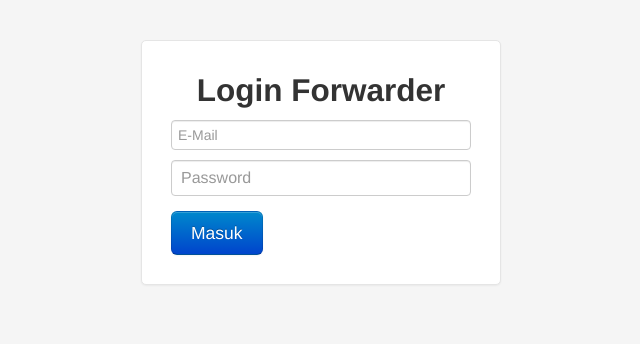
After one commit to fakhririzha/aplikasi-logistik, a CodeIgniter app: the page made by application/views/forwarder/login.php in a window 1280 px wide. The commit adds this page. Shown: the top 344 px of the page, without its empty margins (319-959 px from the left). Run offline with CodeIgniter, Linux system fonts and the light colour scheme; data that the repository does not hold is empty.

Commit message:
Membuat halaman interface untuk forwarder

```diff
--- a/application/models/mforwarder.php
+++ b/application/models/mforwarder.php
@@ -35,6 +35,23 @@ class Mforwarder extends CI_Model
 		$data = array('FORWARDER_ID' => $forwarder_id);
 		$this->db->delete('forwarder', $data);
 	}
+
+	function validasi_login($email, $password)
+	{
+		$this->db->select('FORWARDER_ID, FORWARDER_EMAIL, FORWARDER_PASSWORD');
+		$this->db->where('FORWARDER_EMAIL', $email);
+		$this->db->where('FORWARDER_PASSWORD', $password);
+		$this->db->limit(1);
+		$query = $this->db->get('forwarder');
+		$this->session->set_userdata('lastquery', $this->db->last_query());
+		if ($query->num_rows() > 0) {
+			$row = $query->row_array();
+			return $row;
+		} else {
+			$this->session->set_flashdata('error', 'Maaf, silahkan coba lagi!');
+			return array();
+		}
+	}
 }
 
 ?>
--- a/application/views/admin/pg_admin.php
+++ b/application/views/admin/pg_admin.php
@@ -1,7 +1,7 @@
 <!DOCTYPE html>
 <html lang="en">
 <head>
-	<title><?php echo $judul; ?> - PT. Haluan Indah Transporindo</title>
+	<title><?php echo $judul; ?> - PesanTruk</title>
 	<!-- Meta -->
 	<?php
 		echo meta('description', 'Website tracking PT. Haluan Indah Transporindo');
--- a/application/views/forwarder/beranda.php
+++ b/application/views/forwarder/beranda.php
@@ -1,8 +1,8 @@
 <?php
 echo heading("Selamat Datang!", 3);
 echo "<p>";
-echo "Ini adalah halaman Admin yang diperuntukkan untuk <strong>Karyawan <em>Front-Office</em></strong>. ";
-echo "Pastikan hanya karyawan internal saja yang dapat mengakses halaman ini.";
+echo "Ini adalah halaman Forwarder yang diperuntukkan untuk <strong>Penyedia Jasa <em>Forwarder</em></strong>. ";
+echo "Pastikan hanya anda saja yang dapat mengakses halaman ini.";
 echo "</p>";
 echo "<p>Terima kasih.</p>";
 ?>
--- /dev/null
+++ b/application/views/forwarder/login.php
@@ -0,0 +1,54 @@
+<!DOCTYPE html>
+<html lang="en">
+  <head>
+    <meta charset="utf-8">
+    <title><?php echo $judul; ?></title>
+    <!-- Le styles -->
+    <link rel="stylesheet" href="<?php echo base_url(); ?>assets/css/bootstrap.css">
+    <link rel="stylesheet" href="<?php echo base_url(); ?>assets/css/bootstrap-responsive.css">
+    <link rel="stylesheet" href="<?php echo base_url(); ?>assets/css/mystyle.css">
+    <style type="text/css">
+      body {
+        padding-top: 40px;
+        padding-bottom: 40px;
+        background-color: #f5f5f5;
+      }
+
+      .form-signin {
+        max-width: 300px;
+        padding: 19px 29px 29px;
+        margin: 0 auto 20px;
+        background-color: #fff;
+        border: 1px solid #e5e5e5;
+        -webkit-border-radius: 5px;
+           -moz-border-radius: 5px;
+                border-radius: 5px;
+        -webkit-box-shadow: 0 1px 2px rgba(0,0,0,.05);
+           -moz-box-shadow: 0 1px 2px rgba(0,0,0,.05);
+                box-shadow: 0 1px 2px rgba(0,0,0,.05);
+      }
+      .form-signin .form-signin-heading,
+      .form-signin .checkbox {
+        margin-bottom: 10px;
+      }
+      .form-signin input[type="text"],
+      .form-signin input[type="password"] {
+        font-size: 16px;
+        height: auto;
+        margin-bottom: 15px;
+        padding: 7px 9px;
+      }
+    </style>
+  </head>
+
+  <body>
+    <div class="container">
+      <form method="post" class="form-signin" action="<?php echo base_url();?>index.php/forwarder/check_login">
+        <h2 class="form-signin-heading"><center>Login Forwarder</center></h2>
+        <input type="email" class="input-block-level" placeholder="E-Mail" name="email" required>
+        <input type="password" class="input-block-level" placeholder="Password" name="password" required minlength="4" maxlength="16">
+        <button class="btn btn-large btn-primary" type="submit">Masuk</button>
+      </form>
+    </div>
+  </body>
+</html>
```
Also changed, not shown: application/controllers/forwarder.php (+37 -1 lines), application/views/forwarder/template.php (+10 -52 lines).
